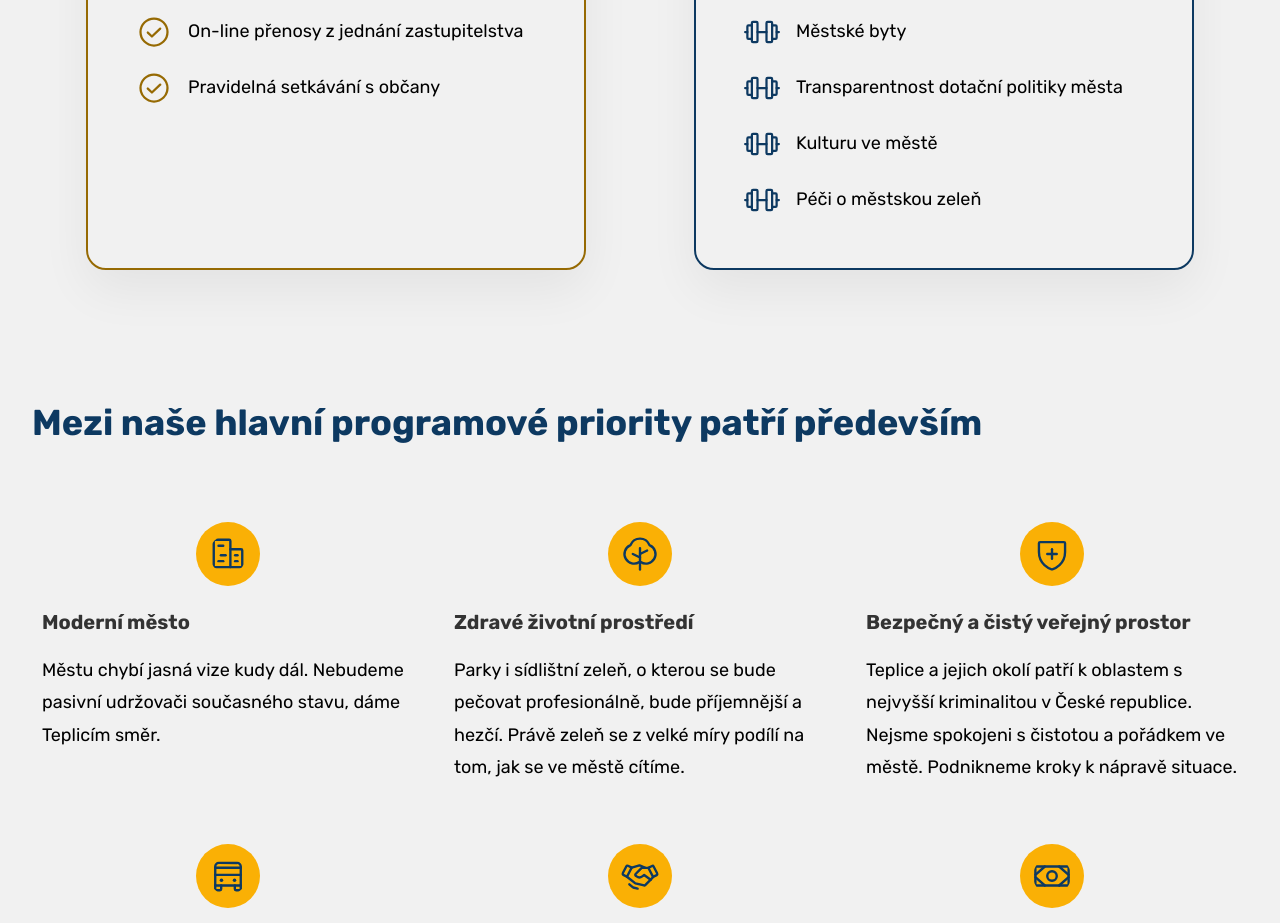
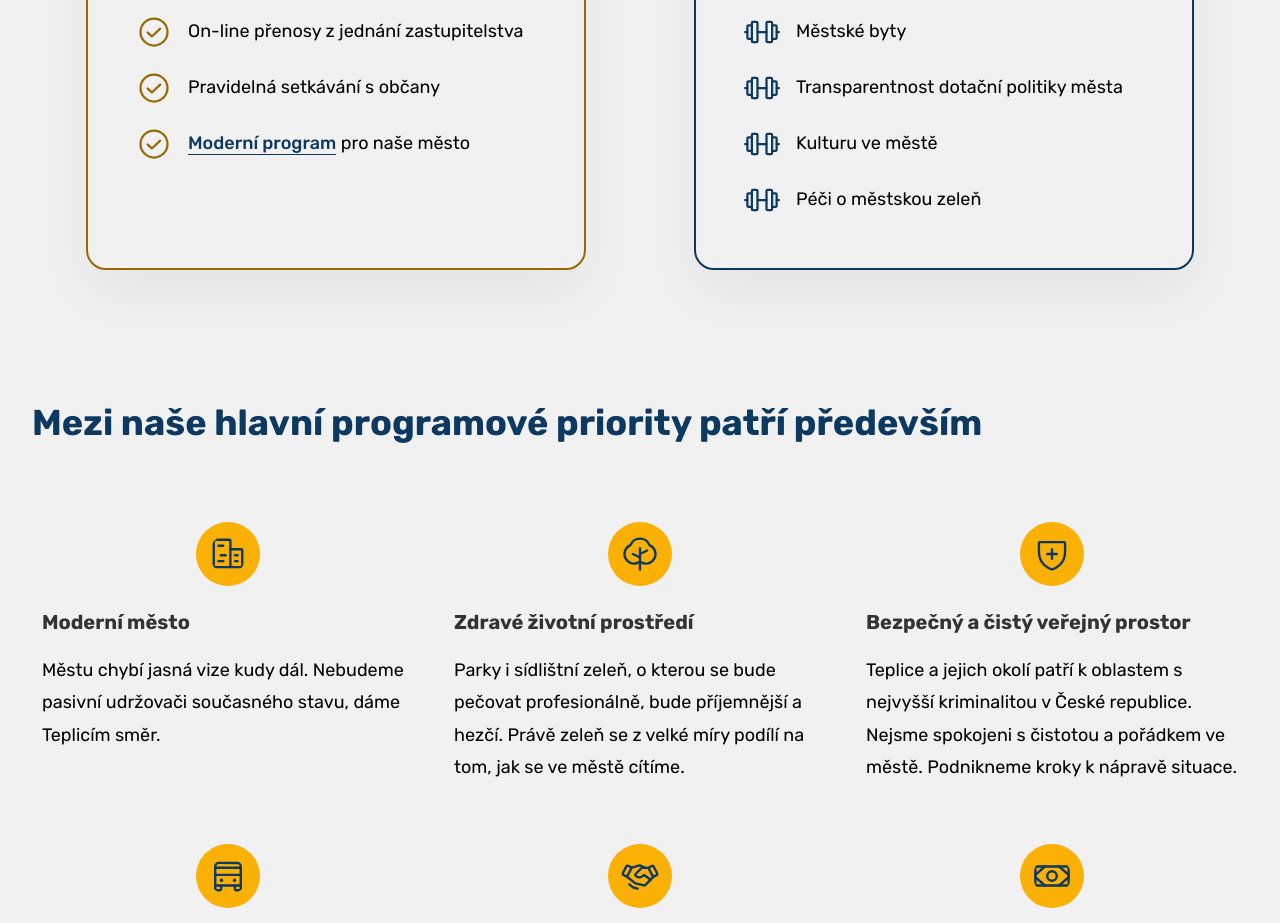
Before and after one commit to fialajiri/vpt-frontend-ts, a Next.js app: page / in a window 1280 px wide. Shown: the part 1940-2863 px from the top of the page. Built offline with nearby package versions, Linux system fonts and the light colour scheme.

Commit message:
program update

```diff
--- a/src/components/home-page/accomplishement-solved.tsx
+++ b/src/components/home-page/accomplishement-solved.tsx
@@ -27,12 +27,12 @@ const AccomplishementSolved: React.FC = () => {
           <CheckCircle className="accomplishement--solved__icon" />
           <span>Pravidelná setkávání s občany</span>
         </li>
-        {/* <li>
+        <li>
           <CheckCircle className="accomplishement--solved__icon" />
           <span>
-             <a className="accomplishement--solved__program" href="#">Moderní program</a> pro naše město
+             <a className="accomplishement--solved__program" href="/program/program.pdf" target="_blanc">Moderní program</a> pro naše město
           </span>
-        </li> */}
+        </li>
       </ul>
     </div>
   );
```
Also changed, not shown: 1 other file (tests, documents, lock files or other folders).
